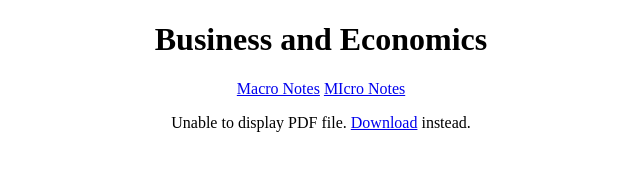
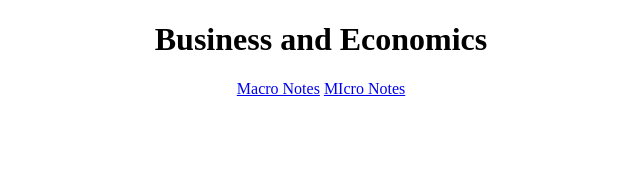
Before and after one commit to al626405/al626405.github.io, a plain HTML site: page index.html in a window 1280 px wide. Shown: the whole page, without its empty margins (319-959 px from the left). Drawn offline with Linux system fonts and the light colour scheme.

Commit message:
Update index.html

```diff
--- a/index.html
+++ b/index.html
@@ -7,9 +7,6 @@
   <a href="https://al626405.github.io/Macro.pdf">Macro Notes</a>
   <a href="/Micro">MIcro Notes</a>
 
-     <object data="https://al626405.github.io/Macro.pdf" type="application/pdf" width="100%" height="500px">
-      <p>Unable to display PDF file. <a href="https://al626405.github.io/Macro.pdf">Download</a> instead.</p>
-    </object>
 </center>
 </body>
 </html>
```
